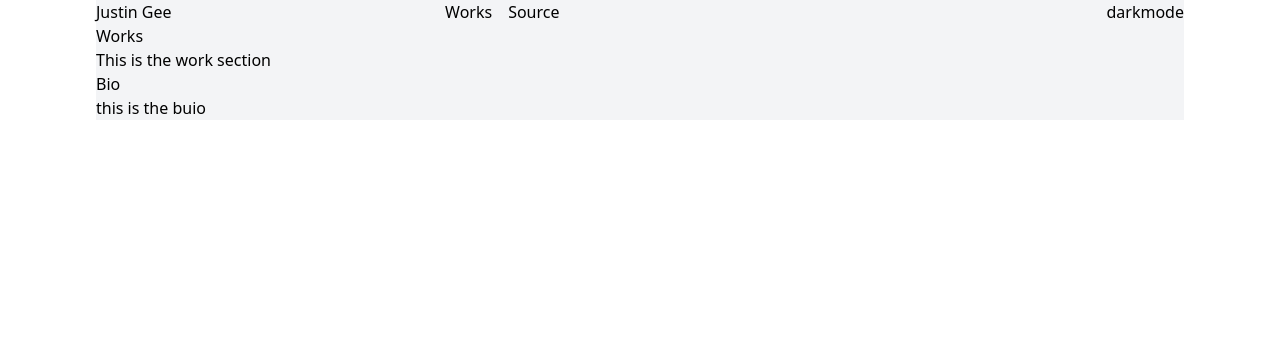
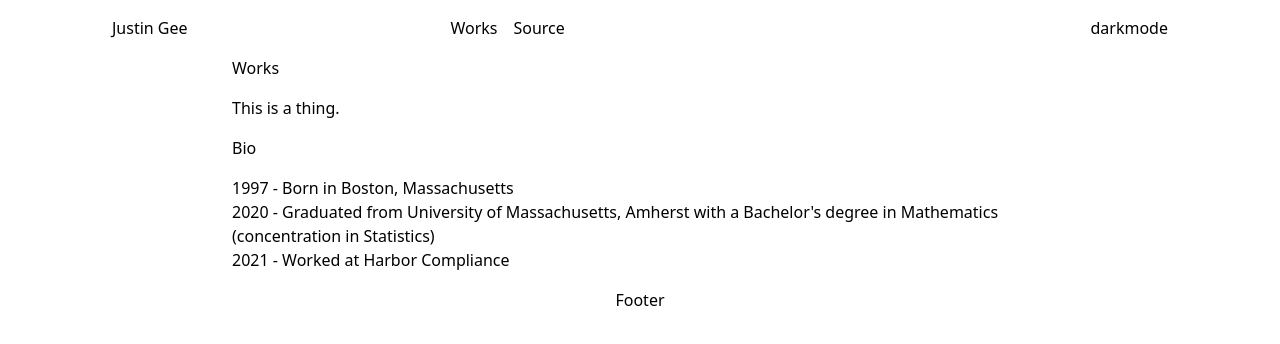
Before and after one commit to justingee193/homepage, a Next.js app: page / in a window 1280 px wide. Shown: the top 344 px of the page. Built offline with nearby package versions, Linux system fonts and the light colour scheme.

Commit message:
added writing components

```diff
--- a/src/app/layout.tsx
+++ b/src/app/layout.tsx
@@ -1,3 +1,5 @@
+import Footer from '@/components/Footer'
+import Navbar from '@/components/Navbar'
 import '@/styles/globals.css'
 import type { Metadata } from 'next'
 import { Inter } from 'next/font/google'
@@ -15,9 +17,13 @@ export default function RootLayout({
     children: React.ReactNode
 }) {
     return (
-        <html lang="en" className="dark">
+        <html lang="en">
             <body className="{inter.className} w-[85%] mx-auto">
-                {children}
+                <main>
+                <Navbar />
+                    {children}
+                </main>
+                <Footer />
             </body>
         </html>
     )
--- a/src/app/page.tsx
+++ b/src/app/page.tsx
@@ -1,19 +1,22 @@
-import Navbar from '@/components/Navbar'
 import Paragraph from '@/components/Paragraph'
 import Bio from '@/components/Bio'
 
 export default function Home() {
     return (
-        <>
-            <header className="bg-gray-100">
-                <Navbar />
+        <div className="w-[75%] mx-auto">
+            <div>
                 <h3>Works</h3>
                 <Paragraph>
-                    This is the work section
+                    This is a thing.
                 </Paragraph>
-                <h3>Bio</h3>
-                <Bio>this is the buio</Bio>
-           </header>
-        </>
+            </div>
+            <div>
+                <h3 className="pb-4">Bio</h3>
+                <Bio year="1997">Born in Boston, Massachusetts</Bio>
+                <Bio year="2020">Graduated from University of Massachusetts, Amherst
+                    with a Bachelor's degree in Mathematics (concentration in Statistics)</Bio>
+                <Bio year="2021">Worked at Harbor Compliance</Bio>
+            </div>
+        </div>
     )
 }
--- a/src/components/Bio.tsx
+++ b/src/components/Bio.tsx
@@ -1,7 +1,7 @@
-export default function Bio({children}) {
+export default function Bio({ year, children }) {
     return (
        <div>
-            {children}
+            <span>{year} - </span>{children}
        </div>
     )
 }
--- /dev/null
+++ b/src/components/Footer.tsx
@@ -0,0 +1,7 @@
+export default function Footer() {
+    return (
+        <footer className="flex justify-center p-4">
+            Footer
+        </footer>
+    )
+}
--- a/src/components/Navbar.tsx
+++ b/src/components/Navbar.tsx
@@ -1,6 +1,6 @@
 export default function Navbar() {
     return (
-        <nav className="grid grid-flow-col justify-stretch">
+        <nav className="grid grid-flow-col justify-stretch p-4">
             <div>
                 Justin Gee
             </div>
--- a/src/components/Paragraph.tsx
+++ b/src/components/Paragraph.tsx
@@ -1,6 +1,6 @@
 export default function Paragraph({children}) {
     return (
-        <div className="">
+        <div className="flex-wrap pt-4 pb-4">
             {children}
         </div>
     )
```
